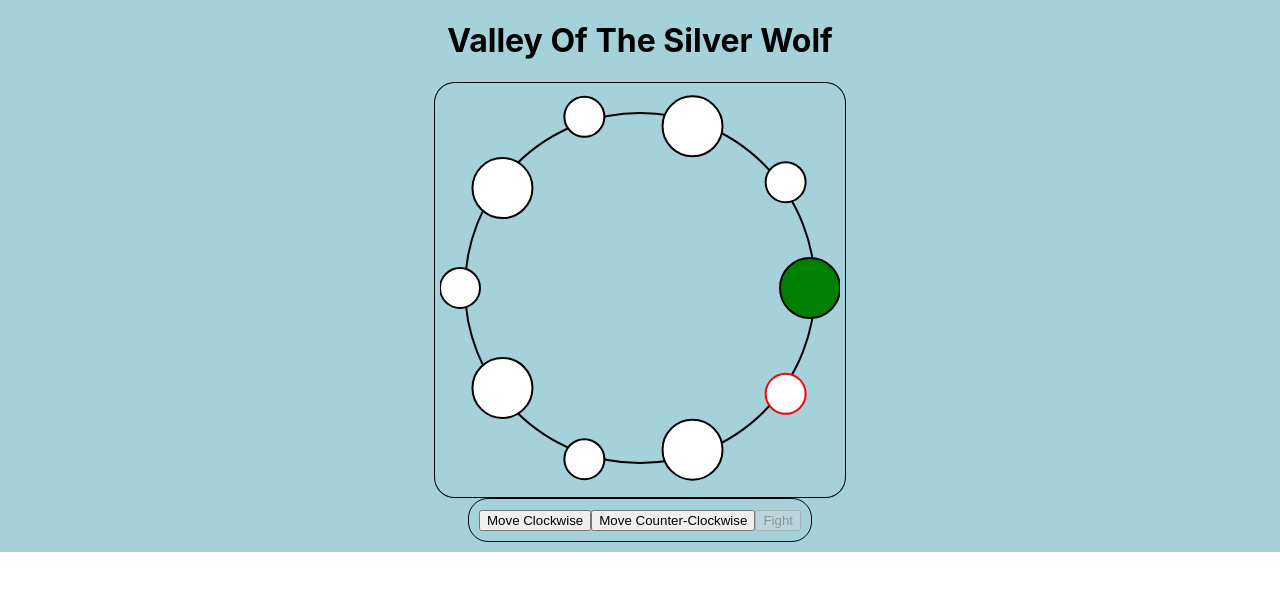
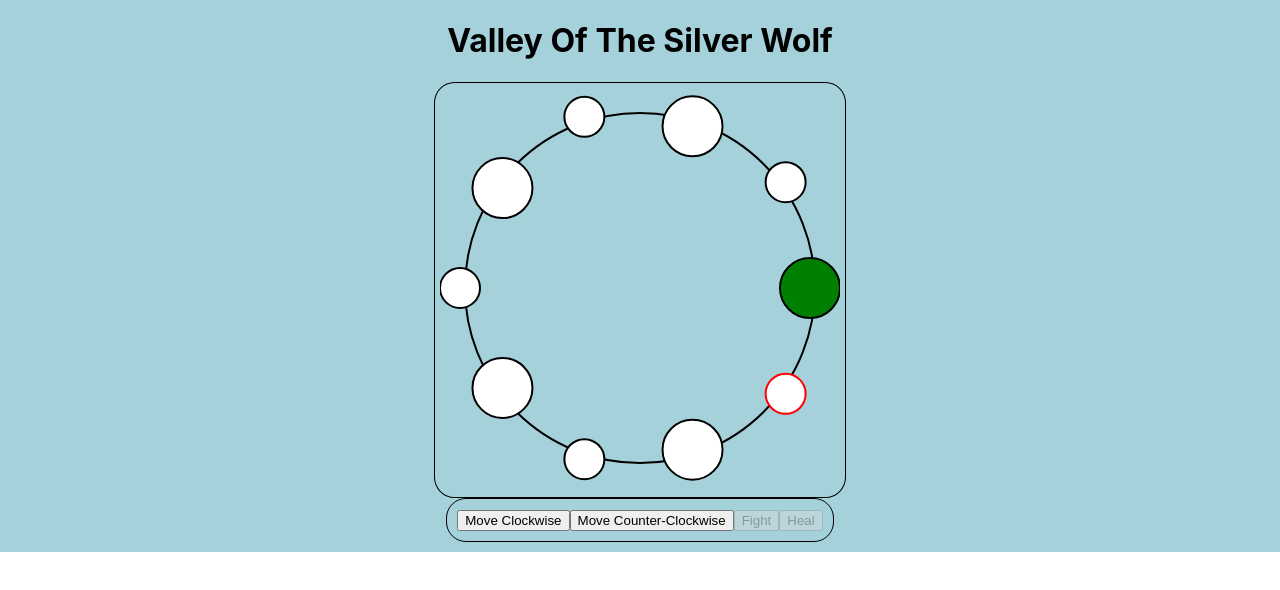
Before and after one commit to jduffey/valley-of-the-silver-wolf, a React (Create React App) app: page / in a window 1280 px wide. Shown: the top 590 px of the page. Built offline with nearby package versions, Linux system fonts and the light colour scheme.

Commit message:
Player can heal when injured and in a town

```diff
--- a/src/App.js
+++ b/src/App.js
@@ -12,24 +12,34 @@ function App() {
   const [enemyCircleIndex, setEnemyCircleIndex] = useState(1);
   const [playerHealth, setPlayerHealth] = useState("HEALTHY");
   const [isFightButtonDisabled, setIsFightButtonDisabled] = useState(true);
+  const [isHealButtonDisabled, setIsHealButtonDisabled] = useState(true);
 
   const TOTAL_AREAS = 10;
   const handleClockwiseMovement = () => {
     setPlayerCircleIndex(prevIndex => {
       const newIndex = (prevIndex + 1) % TOTAL_AREAS;
+
       setIsFightButtonDisabled(newIndex !== enemyCircleIndex);
+      setIsHealButtonDisabled(newIndex % 2 === 1);
+
       return newIndex;
     });
   };
   const handleCounterClockwiseMovement = () => {
     setPlayerCircleIndex(prevIndex => {
       const newIndex = (prevIndex - 1 + TOTAL_AREAS) % TOTAL_AREAS;
+
       setIsFightButtonDisabled(newIndex !== enemyCircleIndex);
+      setIsHealButtonDisabled(newIndex % 2 === 1);
+
       return newIndex;
     });
   }
   const handleFightButtonClick = () => {
     setPlayerHealth("INJURED");
+  }
+  const handleHealButtonClick = () => {
+    setPlayerHealth("HEALTHY");
   }
 
   return (
@@ -60,6 +70,11 @@ function App() {
             onClick={handleFightButtonClick}
             isDisabled={isFightButtonDisabled}
           />
+          <ActionButton
+            text="Heal"
+            onClick={handleHealButtonClick}
+            isDisabled={isHealButtonDisabled}
+          />
         </div>
       </header>
     </div>
```
